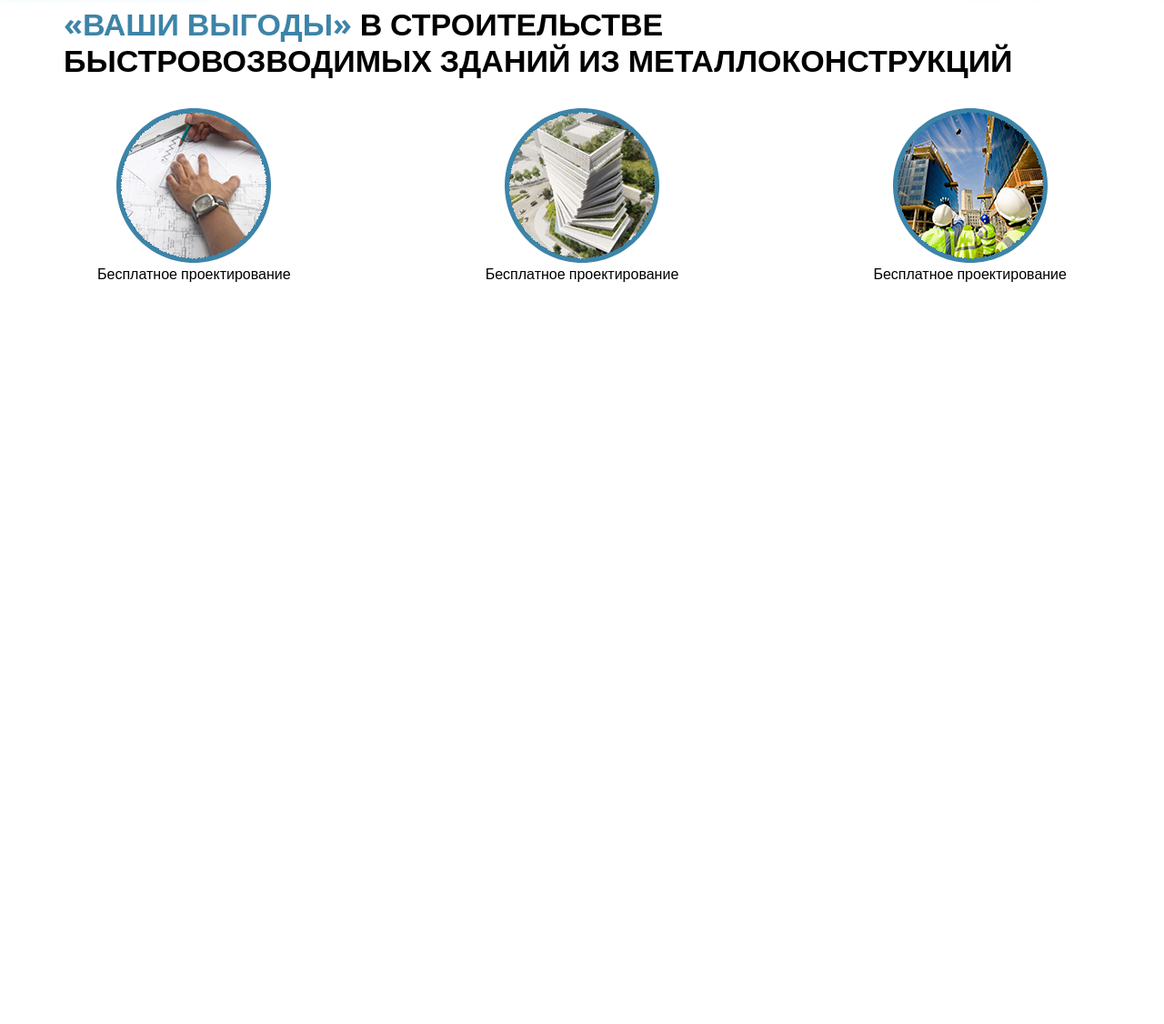
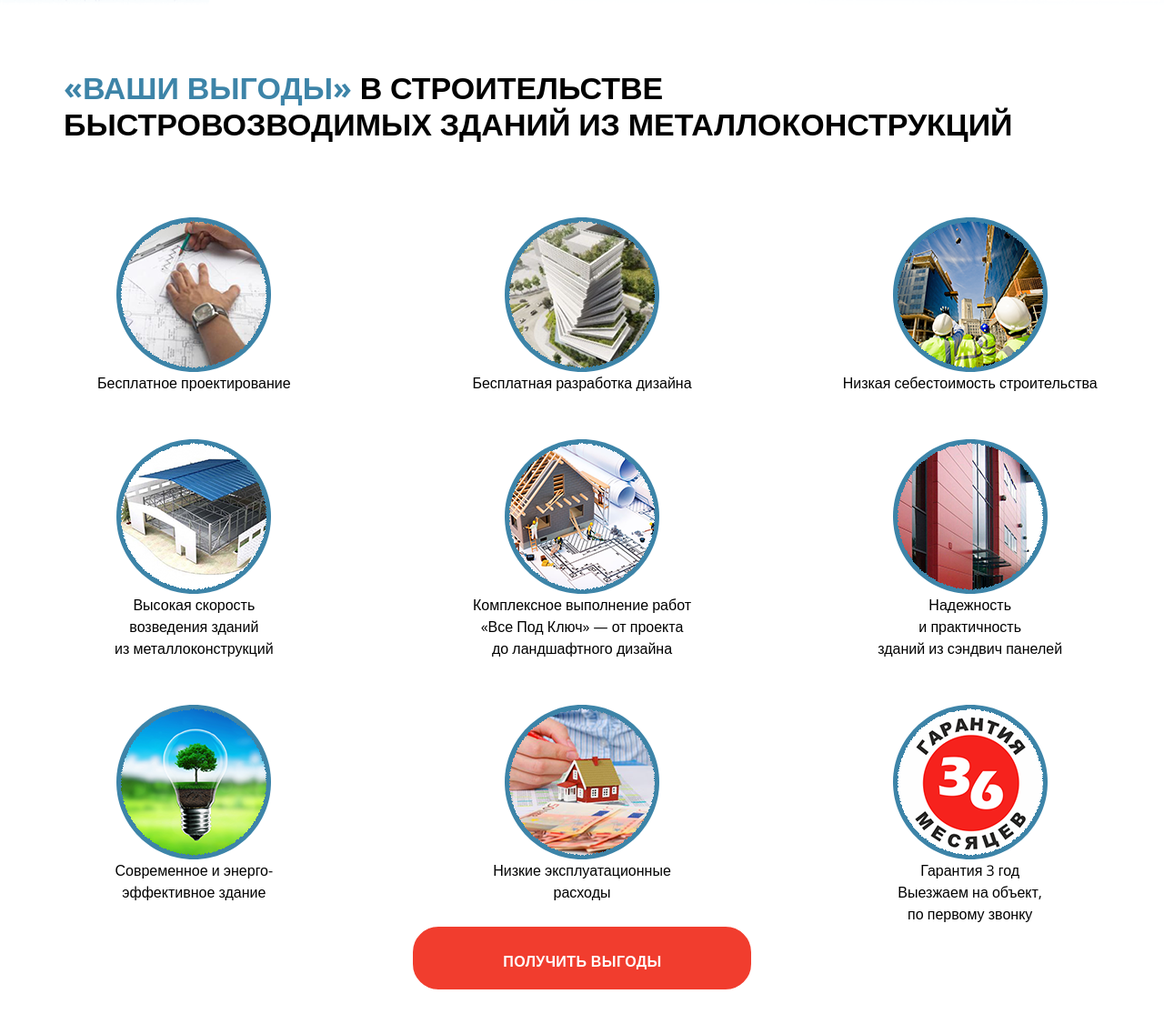
Before and after one commit to coatceatl/lp-master, a plain HTML site: page index.html in a window 1280 px wide. Shown: the part 884-2010 px from the top of the page at 91% size. Before the commit the page ends 1197 px from the top, so only its background shows below. Drawn offline with nearby package versions, Linux system fonts and the light colour scheme.

Commit message:
added content to benefits

```diff
--- a/index.html
+++ b/index.html
@@ -60,7 +60,7 @@
                  Платим Бонус с продажи
               </li>
             </ul>
-            <button class='btn btn-lg count' type='button'>Получить бесплатный расчет стоимости</button>
+            <button class='btn btn-lg red red-big' type='button'>Получить бесплатный расчет стоимости</button>
           </div>
         </div>
       </div>
@@ -81,11 +81,42 @@
           </div>
           <div class='col-12 col-md-4 text-center benefits-block'>
             <img src='img/2.png' alt=''>
-            <div class='benefits-header'>Бесплатное проектирование</div>
+            <div class='benefits-header'>Бесплатная разработка дизайна</div>
           </div>
           <div class='col-12 col-md-4 text-center benefits-block'>
             <img src='img/3.png' alt=''>
-            <div class='benefits-header'>Бесплатное проектирование</div>
+            <div class='benefits-header'>Низкая себестоимость строительства</div>
+          </div>
+          <div class='col-12 col-md-4 text-center benefits-block'>
+            <img src='img/4.png' alt=''>
+            <div class='benefits-header'>Высокая скорость<br /> возведения зданий<br /> из
+              металлоконструкций</div>
+          </div>
+          <div class='col-12 col-md-4 text-center benefits-block'>
+            <img src='img/5.png' alt=''>
+            <div class='benefits-header'>Комплексное выполнение работ<br /> «Все Под Ключ» — от проекта
+              <br /> до ландшафтного дизайна</div>
+          </div>
+          <div class='col-12 col-md-4 text-center benefits-block'>
+            <img src='img/6.png' alt=''>
+            <div class='benefits-header'>Надежность<br /> и практичность<br /> зданий из сэндвич панелей</div>
+          </div>
+          <div class='col-12 col-md-4 text-center benefits-block'>
+            <img src='img/7.png' alt=''>
+            <div class='benefits-header'>Современное и энерго-<br />эффективное здание</div>
+          </div>
+          <div class='col-12 col-md-4 text-center benefits-block'>
+            <img src='img/8.png' alt=''>
+            <div class='benefits-header'>Низкие эксплуатационные<br />расходы</div>
+          </div>
+          <div class='col-12 col-md-4 text-center benefits-block'>
+            <img src='img/9.png' alt=''>
+            <div class='benefits-header'>Гарантия 3 год<br />Выезжаем на объект,<br />по первому звонку</div>
+          </div>
+        </div>
+        <div class='row'>
+          <div class='col-12 text-center'>
+            <button class='btn btn-lg red red-middle' type='button'>Получить Выгоды</button>
           </div>
         </div>
       </div>
--- a/style.css
+++ b/style.css
@@ -82,7 +82,7 @@ ul {
   font-weight: 400;
   line-height: 40px;
 }
-.count {
+.red {
   border-radius: 30px;
   background-color: #f13d2e;
   font-size: 16px;
@@ -90,6 +90,8 @@ ul {
   line-height: 24px;
   text-transform: uppercase;
   letter-spacing: 0.4px;
+}
+.red-big {
   padding: 22px 37px;
   margin-left: 55px;
   margin-bottom: 70px;
@@ -99,3 +101,12 @@ ul {
 .blue {
   color: #3d84a8;
 }
+.benefits {
+  padding: 70px 0;
+}
+.benefits-block {
+ margin-top: 50px;
+}
+.red-middle {
+  padding: 26px 98px 19px 99px;
+}
```
Also changed, not shown: img/4.png (added), img/5.png (added), img/6.png (added), img/7.png (added), img/8.png (added), img/9.png (added).
